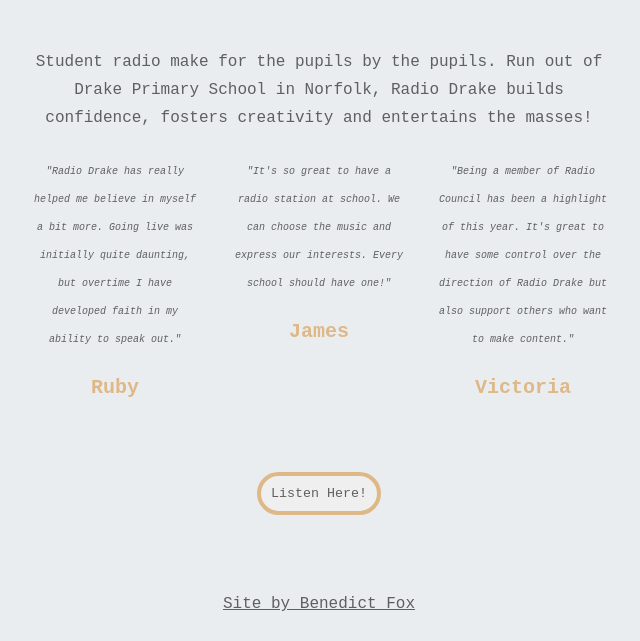
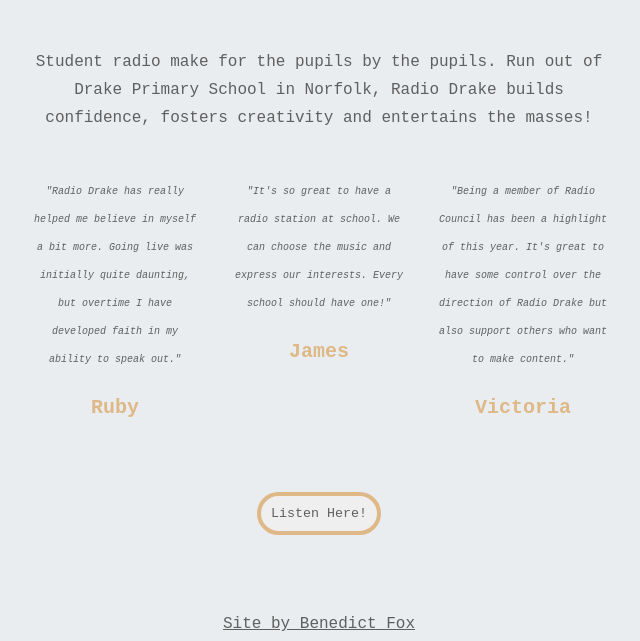
Before and after one commit to benfox04/radio-drake, a plain HTML site: page index.html in a window 1280 px wide. Shown: the part 467-1108 px from the top of the page, without its empty margins (321-961 px from the left). Drawn offline with Linux system fonts and the light colour scheme.

Commit message:
Padding adjustments

```diff
--- a/style.css
+++ b/style.css
@@ -52,7 +52,7 @@ h1 {
 }
 
 p {
-    padding-bottom: 10px;
+    padding-bottom: 30px;
 }
 
 h2 {
@@ -71,7 +71,7 @@ body {
     margin-right: auto;
     display: block;
     text-align: center;
-    margin-top: 40px;
+    margin-top: 20px;
     border: 4px solid burlywood;
     padding: 10px;
     border-radius: 25px;
```
